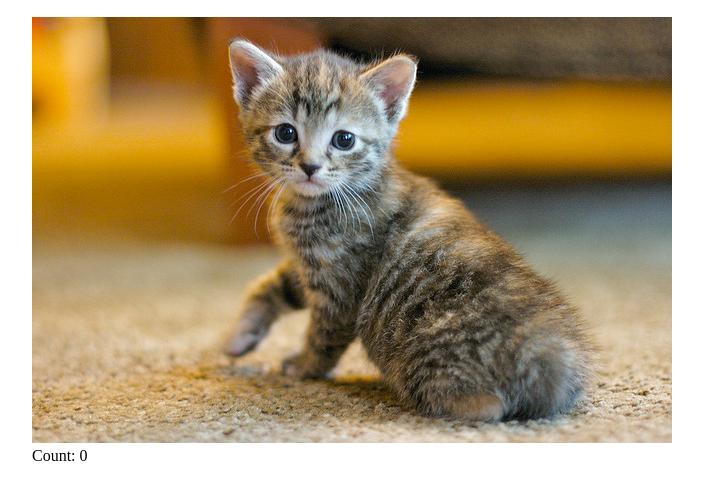
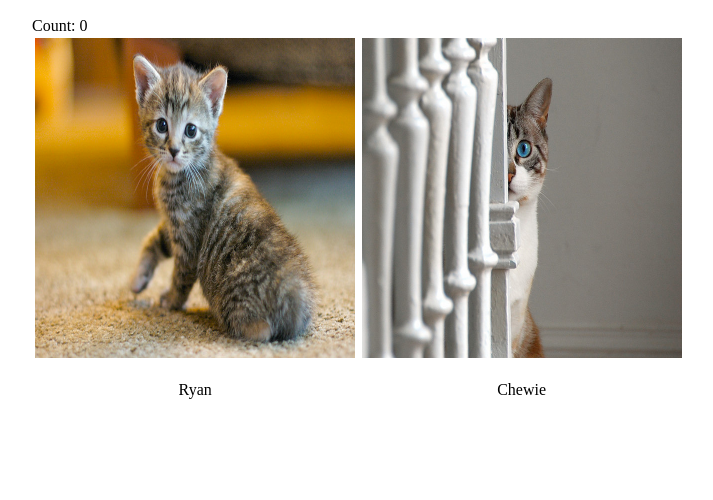
Before and after one commit to karenngomes/js-design-patterns, a plain HTML site: page cat-clicker/index.html in a window 1280 px wide. Shown: the part 50-550 px from the top of the page, without its empty margins (288-1001 px from the left). Drawn offline with Linux system fonts and the light colour scheme.

Commit message:
cat clicker 2 done

```diff
--- a/cat-clicker/app.js
+++ b/cat-clicker/app.js
@@ -1,7 +1,14 @@
-let element = document.getElementById('cat-image');
+let elements = document.querySelectorAll(".cat-image");
+let arrayCatNames = ["Ryan", "Chewie"];
+let elemCatName = document.querySelectorAll(".catName");
+for (var i = 0; i < arrayCatNames.length; i++) {
+  elemCatName[i].textContent = arrayCatNames[i];
+}
 let count = 0;
-element.addEventListener('click', () => {
+for (let elem of elements) {
+  elem.addEventListener("click", () => {
     count++;
-    countElem = document.getElementById('count');
+    countElem = document.getElementById("count");
     countElem.textContent = Number(count);
-});
+  });
+}
--- a/cat-clicker/index.html
+++ b/cat-clicker/index.html
@@ -10,10 +10,19 @@
   <body>
     <div class="container">
       <h2>Cat Clicker</h2>
-      <img id="cat-image" src="cat.jpg" />
       <div style="display:flex">
         Count:&nbsp;
         <div id="count">0</div>
+      </div>
+      <div>
+        <div>
+          <img class="cat-image" src="images/cat.jpg" />
+          <p class="catName"></p>
+        </div>
+        <div>
+          <img class="cat-image" src="images/cat-2.jpg" />
+          <p class="catName"></p>
+        </div>
       </div>
     </div>
     <script src="app.js"></script>
--- a/cat-clicker/style.css
+++ b/cat-clicker/style.css
@@ -6,7 +6,13 @@
   bottom: 0;
   margin: auto;
   width: 40rem;
+  text-align: center;
 }
-.container h2 {
-    text-align: center;
+.container > div {
+  display: flex;
 }
+.cat-image {
+  width: 20rem;
+  height: 20rem;
+  padding: 0.2rem;
+}
```
Also changed, not shown: cat-clicker/images/cat-2.jpg (added), cat-clicker/images/cat.jpg (renamed from cat-clicker/cat.jpg).
